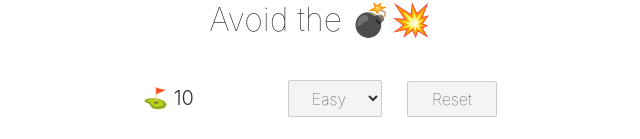
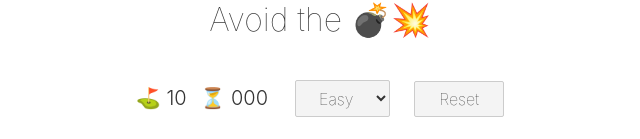
Before and after one commit to Shaance/minesweeper, a Svelte app: page / in a window 1280 px wide. Shown: the part 123-262 px from the top of the page, without its empty margins (320-960 px from the left). Built offline with nearby package versions, Linux system fonts and the light colour scheme.

Commit message:
Add timer feature

```diff
--- a/src/Flags.svelte
+++ b/src/Flags.svelte
@@ -12,7 +12,6 @@
     text-align: left;
     font-size: 20px;
     font-weight: 300;
-    margin-right: 80px;
     margin-top: 20px;
     min-width: 60px;
   }
--- a/src/MenuRow.svelte
+++ b/src/MenuRow.svelte
@@ -2,10 +2,12 @@
   import LevelPicker from "./LevelPicker.svelte";
   import ResetButton from "./ResetButton.svelte";
   import Flags from "./Flags.svelte";
+  import Timer from "./Timer.svelte";
 </script>
 
 <main>
   <Flags />
+  <Timer />
   <LevelPicker />
   <ResetButton />
 </main>
--- /dev/null
+++ b/src/Timer.svelte
@@ -0,0 +1,52 @@
+<script lang="ts">
+  import { isPlayingState } from "./minesweeper/BoardHelper";
+  import BoardState from "./minesweeper/BoardState";
+  import board from "./store";
+
+  $: state = $board.state;
+  $: timeText = formatTime(elapsed, state);
+
+  let interval: number;
+  let elapsed = 0;
+  let startTime: Date;
+
+  function formatTime(seconds: number, state: BoardState) {
+    let s = seconds;
+    if (state === BoardState.INITIAL) {
+      s = 0;
+    }
+    if (s > 999) {
+      s = 999;
+    }
+    return s.toString().padStart(3, '0');
+  }
+
+  $: {
+    if (state === BoardState.PLAYING) {
+      startTime = new Date();
+      elapsed = 0;
+      interval = setInterval(() => {
+        elapsed = Math.round((new Date().valueOf() - startTime.valueOf()) / 1000)
+      }, 1000);
+    } else if (!isPlayingState(state)) {
+      clearInterval(interval);
+    }
+  }
+
+</script>
+
+<main>
+    ⏳  {timeText}
+</main>
+
+<style>
+  main {
+    display: inline-block;
+    text-align: left;
+    font-size: 20px;
+    font-weight: 300;
+    margin-top: 20px;
+    width: 90px;
+    max-width: 90px;
+  }
+</style>
```
Also changed, not shown: public/build/bundle.css, public/build/bundle.js, 1 other file (tests, documents, lock files or other folders).
